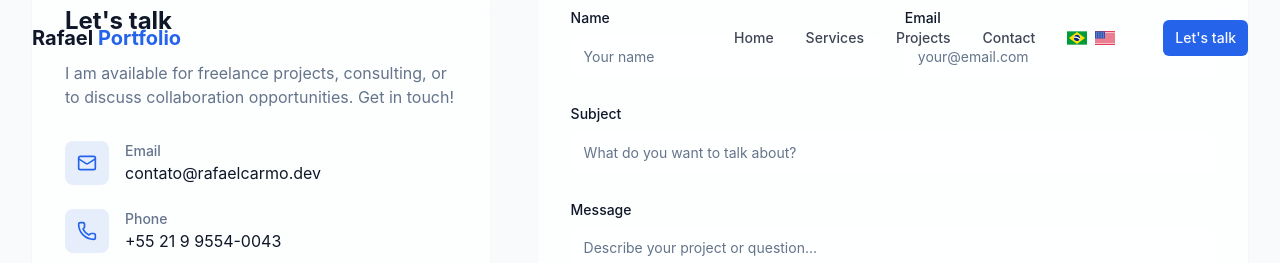
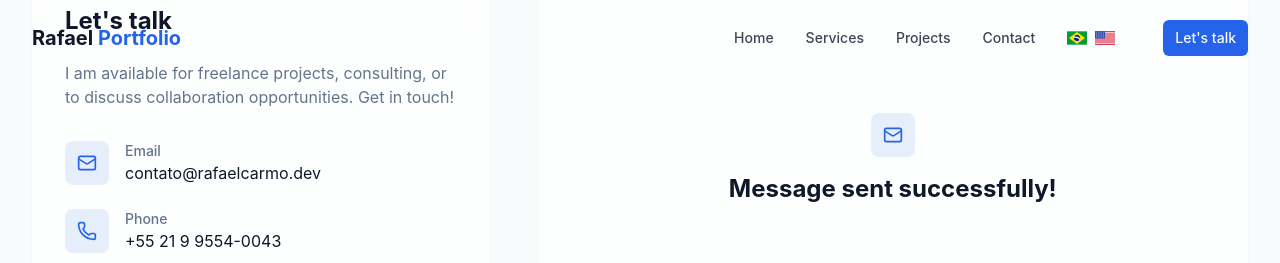
Before and after one commit to rafa-carmo/public-portifolio, a Next.js app: page /en in a window 1280 px wide. Both pictures are taken after typing "Sample", "name@example.com", "Sample", "Sample" into the empty fields and a click on the button "Send message". Shown: the part 3079-3342 px from the top of the page. Built offline with nearby package versions, Linux system fonts and the light colour scheme; no server answers; what prettier would draw is missing.

Commit message:
feat: Change form to message after sended

```diff
--- a/messages/en.json
+++ b/messages/en.json
@@ -56,7 +56,8 @@
     "form_message": "Message",
     "form_message_placeholder": "Describe your project or question...",
     "form_submit": "Send message",
-    "form_sending": "Sending..."
+    "form_sending": "Sending...",
+    "form_success": "Message sent successfully!"
   },
 
   "Footer": {
--- a/messages/pt-BR.json
+++ b/messages/pt-BR.json
@@ -56,7 +56,8 @@
     "form_message": "Mensagem",
     "form_message_placeholder": "Descreva seu projeto ou dúvida...",
     "form_submit": "Enviar mensagem",
-    "form_sending": "Enviando..."
+    "form_sending": "Enviando...",
+    "form_success": "Mensagem enviada com sucesso!"
   },
 
   "Footer": {
--- a/src/components/Contact.tsx
+++ b/src/components/Contact.tsx
@@ -9,6 +9,7 @@ import { useTranslations } from "next-intl";
 
 import contacts from "@/constants/contacts";
 import { sendMessage } from "@/lib/server";
+import { reducer } from '../hooks/use-toast';
 
 type FormData = {
   name: string;
@@ -28,6 +29,7 @@ const Contact = () => {
     subject: "",
     message: "",
   });
+  const [sended, setSended] = useState(false);
 
   const handleChange = (
     e: React.ChangeEvent<HTMLInputElement | HTMLTextAreaElement>,
@@ -54,6 +56,7 @@ const Contact = () => {
       message: "",
     });
     setIsSubmitting(false);
+    setSended(true);
   };
 
   return (
@@ -63,8 +66,8 @@ const Contact = () => {
           <h2 className="section-title">{contact_t("title")}</h2>
           <p className="section-subtitle">{contact_t("subtitle")}</p>
         </div>
+        <div className="grid grid-cols-1 lg:grid-cols-5 gap-12">
 
-        <div className="grid grid-cols-1 lg:grid-cols-5 gap-12">
           <div className="lg:col-span-2 animate-fade-in">
             <div className="glass-card rounded-xl p-8 h-full">
               <h3 className="text-2xl font-bold mb-6">
@@ -115,6 +118,18 @@ const Contact = () => {
           </div>
 
           <div className="lg:col-span-3 animate-fade-in">
+            {sended ? (
+              <div className="glass-card rounded-xl p-8 h-full flex items-center justify-center">
+                <div className="flex flex-col items-center">
+                  <div className="bg-primary/10 p-3 rounded-lg mb-4">
+                    <Mail size={20} className="text-primary" />
+                  </div>
+                  <h3 className="text-2xl font-bold mb-2">
+                    {contact_t("form_success")}
+                  </h3>
+                </div>
+            </div>
+            ): (
             <form onSubmit={handleSubmit} className="glass-card rounded-xl p-8">
               <div className="grid grid-cols-1 sm:grid-cols-2 gap-6 mb-6">
                 <div className="space-y-2">
@@ -191,6 +206,7 @@ const Contact = () => {
                 <Send size={16} />
               </Button>
             </form>
+            )}
           </div>
         </div>
       </div>
```
